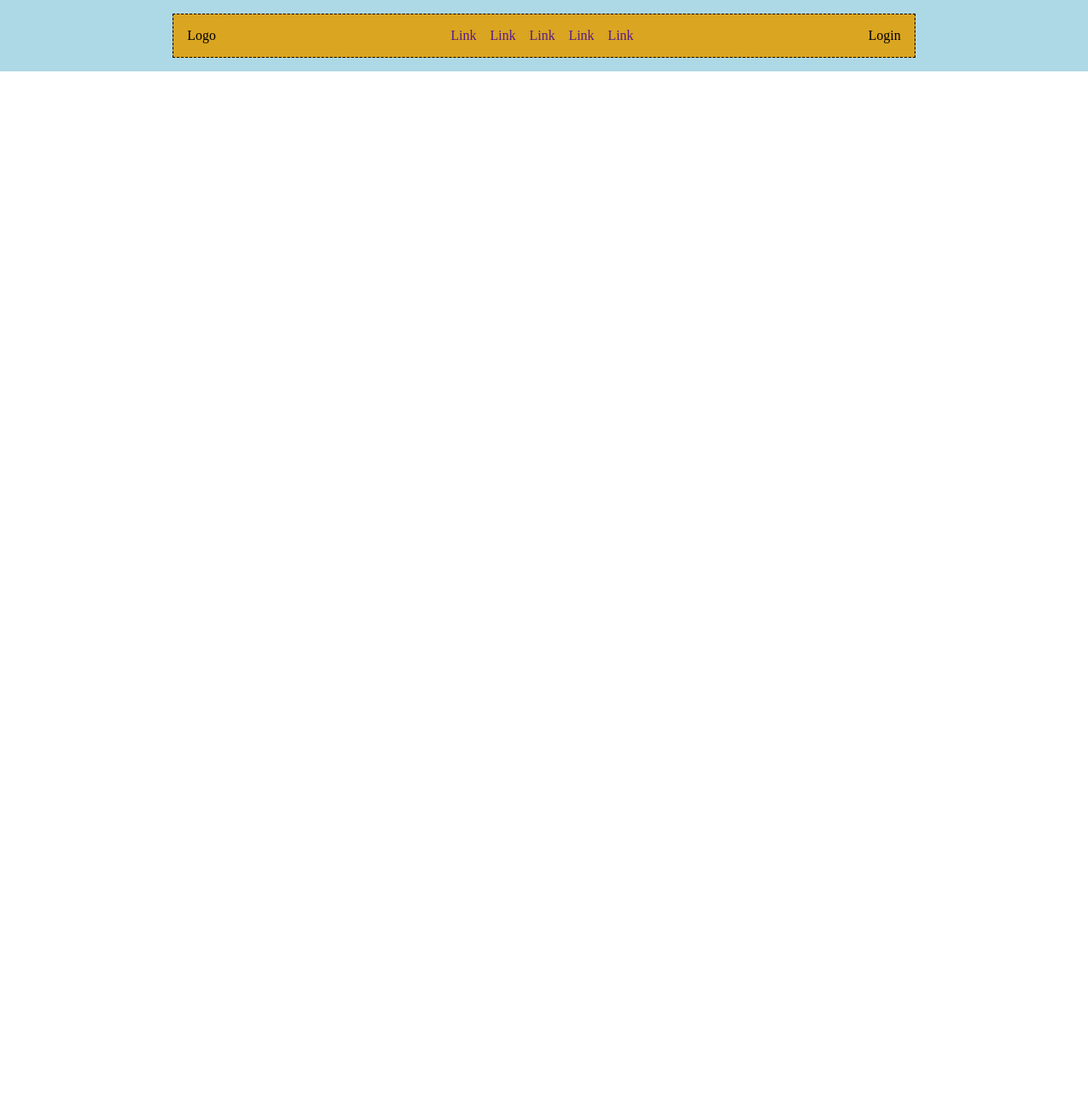
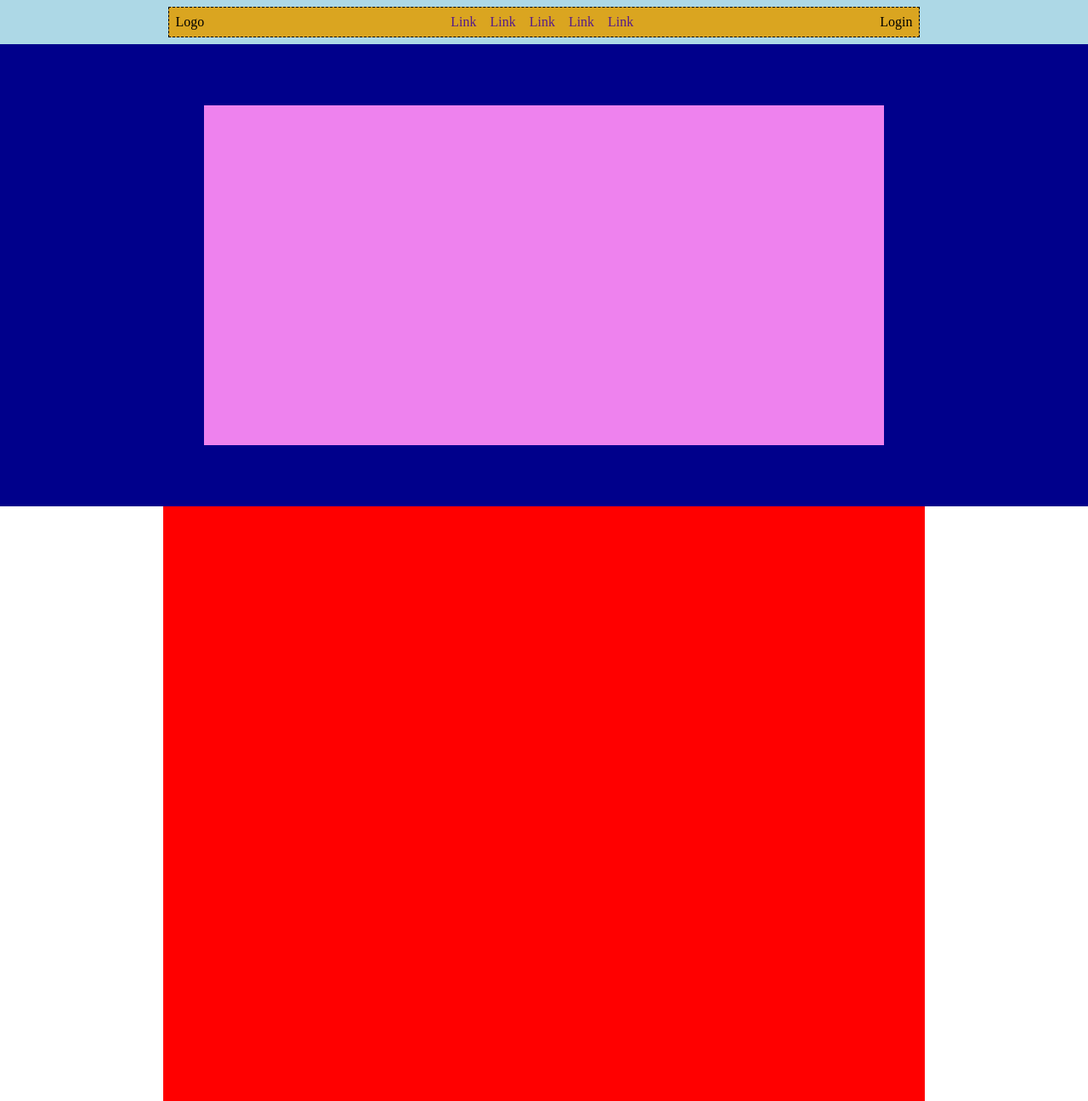
Before and after one commit to LeonardSuli/htmlcss-struttura-discord, a plain HTML site: page index.html in a window 1280 px wide. Shown: the whole page at 85% size. Before the commit the page ends 800 px from the top, so only its background shows below. Drawn offline with Linux system fonts and the light colour scheme.

Commit message:
add header in main

```diff
--- a/assets/css/style.css
+++ b/assets/css/style.css
@@ -7,6 +7,18 @@
 .debug #app_header .container{
     background-color: rgb(218, 165, 32);
     border: 1px dashed black;
+}
+
+.debug main .row1{
+    background-color: rgb(0, 0, 139);
+}
+
+.debug main .col-1{
+    background-color: rgb(238, 130, 238);
+}
+
+.debug .place .container{
+    background-color: red;
 }
 
 
@@ -22,19 +34,23 @@
     box-sizing: border-box;
 }
 
+
+/* Header */
+
 #app_header .container{
     width: 70%;
     margin: auto;
     display: flex;
     justify-content: space-between;
-    padding: 1rem;
+    padding: 0.5rem;
+    align-items: center;
 }
 
 #app_header{
-    padding: 1rem;
+    padding: 0.5rem;
 }
 
-#app_header ul{
+#app_header ul, .row1{
     display: flex;
 }
 
@@ -47,4 +63,28 @@ a{
     padding: 0.5rem;
 }
 
+/* Main */
+
+main .row1{
+    height: 544px;
+}
+
+.col-1{
+    width: 800px;
+    height: 400px;
+    margin: auto;
+}
+
+.place .container{
+    width: 70%;
+    height:700px;
+    margin:auto
+}
+
+
+
+
+
+
+
 /* Utility */
--- a/index.html
+++ b/index.html
@@ -23,5 +23,19 @@
             <div class="login">Login</div>
         </div>
     </header>
+
+    <main>
+        <div class="row1">
+            <div class="col-1"></div>
+        </div>
+
+        <section class="place">
+            <div class="container">
+                <div class="row2">
+
+                </div>
+            </div>
+        </section>
+    </main>
 </body>
 </html>
```
